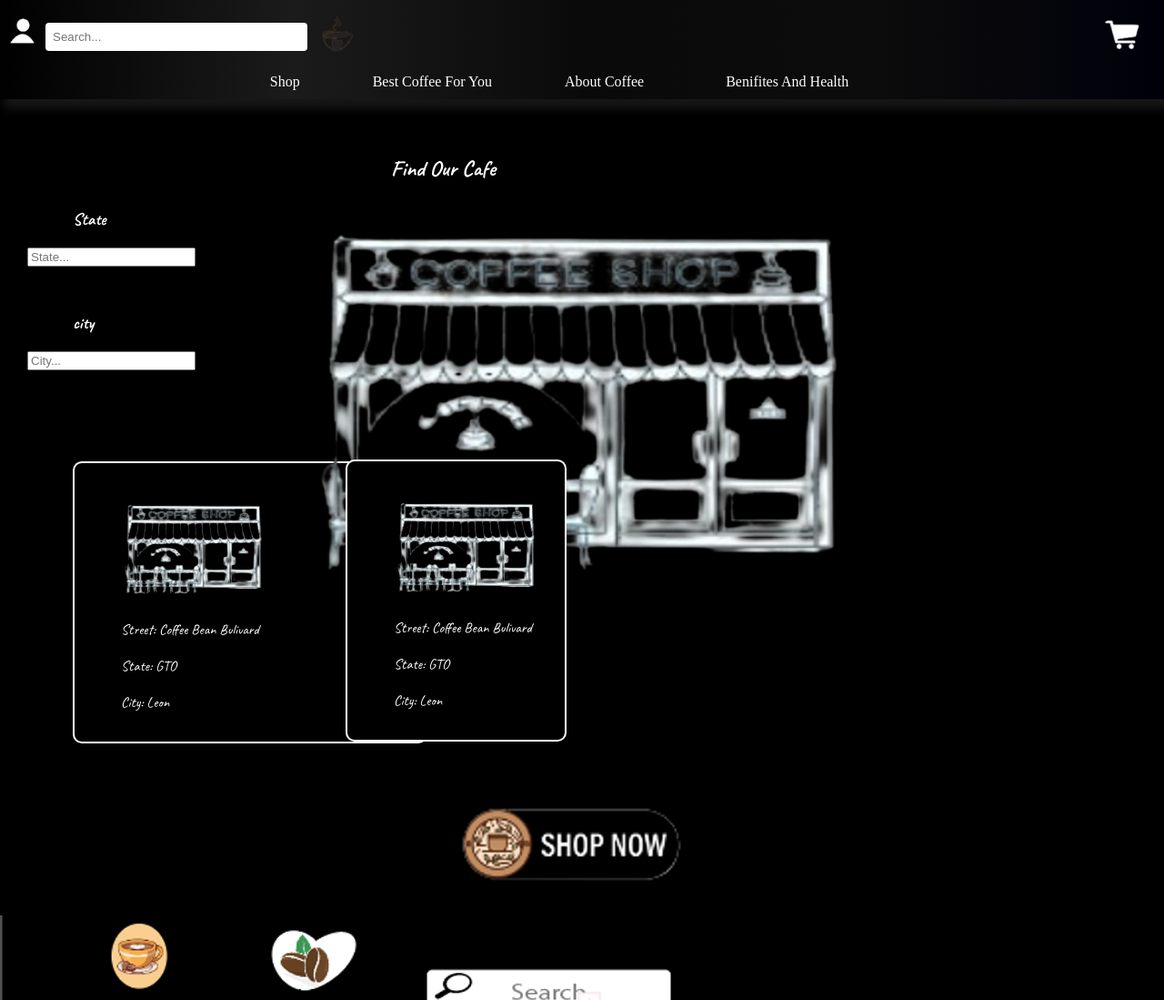
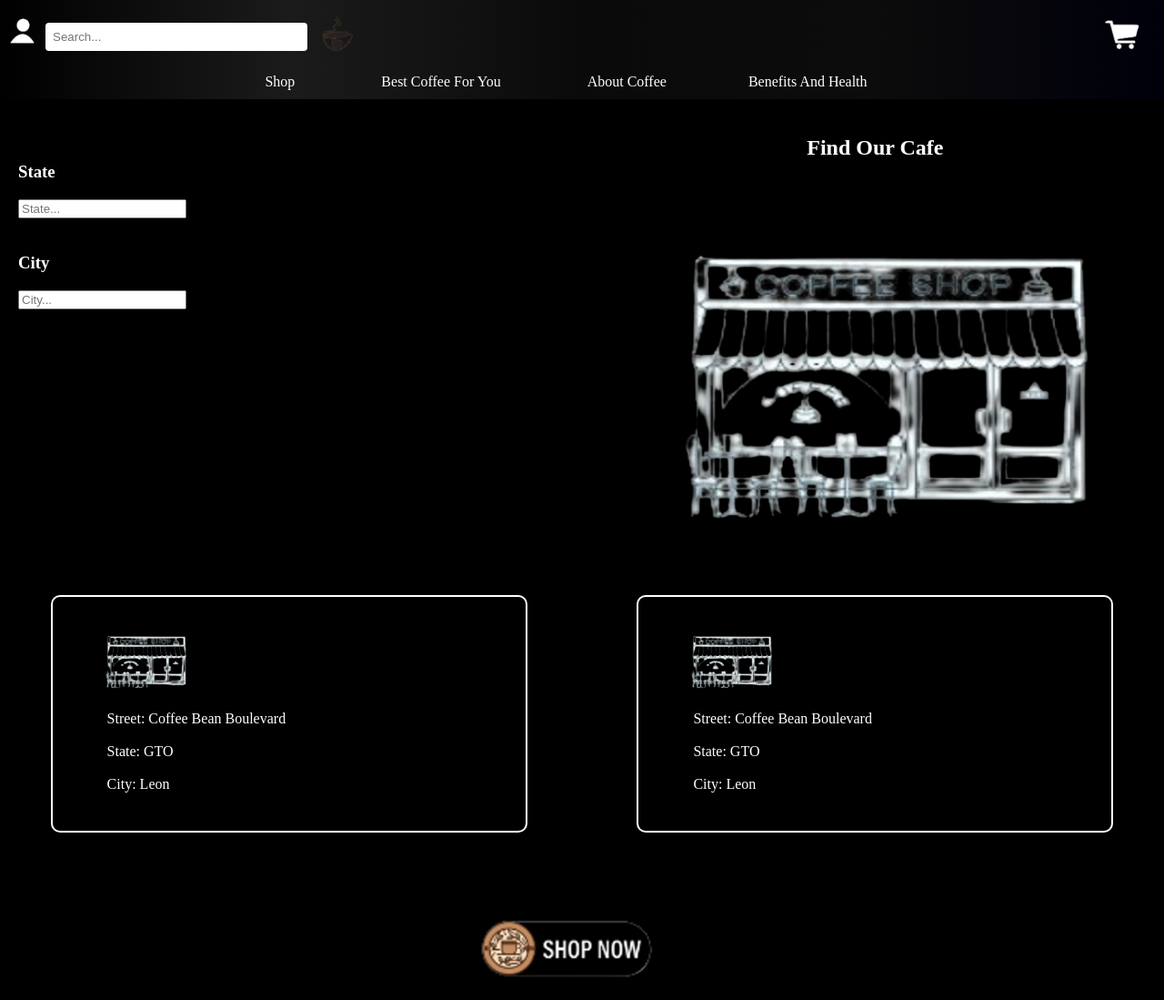
Before and after one commit to Saristeidyn/practicas-desarrollo-web, a website: page front-end/shop.html in a window 1280 px wide. Shown: the top 1099 px of the page at 91% size. Drawn offline with Linux system fonts and the light colour scheme; a web font is replaced by a local one.

Commit message:
2 containers

```diff
--- a/front-end/css/shop.css
+++ b/front-end/css/shop.css
@@ -1,85 +1,194 @@
-ul {
-    list-style-type: none;
+
+
+
+.search-bar input {
+    padding: 5px;
+    width: 200px;
 }
 
-.shop-menu {
-    font-family: "Caveat", cursive;
-    font-optical-sizing: auto;
+.menu ul {
+    list-style: none;
+    padding: 0;
+    display: flex;
+    justify-content: center;
+    margin: 0;
+    flex-wrap: wrap;
+}
+
+.menu ul li {
+    margin: 0 15px;
+}
+
+.menu ul li a {
+    color: #fff;
+    text-decoration: none;
+}
+.find {
     color: white;
 }
 
+.shop-menu-container {
+    display: flex;
+    justify-content: space-between;
+    padding: 20px;
+    background-color: #000000;
+    flex-wrap: wrap;
+}
+
+.left-side, .right-side {
+    width: 48%;
+}
+
 .searchBars-shop {
-    margin-left: 30px;
-    margin-top: 120px;
+    display: flex;
+    flex-direction: column;
+    justify-content: space-around;
+    margin: 20px 0;
+}
+
+.searchBars-shop div {
+    margin: 10px 0;
 }
 
 .state {
     color: white;
-    margin-left: 50px;
-    margin-top: 50px;
 }
 
 .cafeimg {
-    width: 50%;
+    width: 100%;
+    max-width: 500px;
+    height: auto;
+    display: block;
+    margin: 0 auto;
+}
+
+.find-cafe {
+    text-align: center;
+    color: white;
+}
+
+.place, .place-2 {
+    margin: 20px 0;
+    border: 2px solid white;
+    border-radius: 10px;
+    padding: 10px;
+    background-color: #000;
+    display: flex;
+    align-items: center;
+    flex-wrap: wrap;
+    max-width: 500px;
+    margin-left: auto;
+    margin-right: auto;
+}
+
+.place img, .place-2 img {
+    width: 100px;
     height: auto;
 }
 
-.Find {
-    color: white;
+.wordPlace {
+    margin-left: 10px;
+    color: #fff;
+    flex: 1;
 }
 
-.place {
-    margin-top: 100px;
-    margin-left: 80px;
-    margin-bottom: 40px;
-    border: 2px solid white; /* Adding border width and color */
-    border-radius: 10px; /* Smoothing the corners */
-    padding: 1px; /* Adding some padding for inner spacing */
-    background-color: #000000; /* Light grey background for better visibility */
-    display: flex; /* Using flexbox to align items */
-    align-items: center; /* Centering items vertically */
-    width: 30%; /* Box width will fit the content */
+.shopNowWitLogo {
+    text-align: center;
+    background-color: #000;
+    padding: 20px;
+    border-radius: 10px;
+    margin: 20px 0;
+}
+
+.shopnowimg {
+    width: 100%;
+    max-width: 300px;
     height: auto;
 }
 
-.place-2 {
-    margin-top: 100px;
-    margin-left: 80px;
-    margin-bottom: 40px;
-    border: 2px solid white; /* Adding border width and color */
-    border-radius: 10px; /* Smoothing the corners */
-    padding: 1px; /* Adding some padding for inner spacing */
-    background-color: #000000; /* Light grey background for better visibility */
-    display: flex; /* Using flexbox to align items */
-    align-items: center; /* Centering items vertically */
-    width: 80%; /* Box width will fit the content */
+.cont-img img {
+    width: 100%;
     height: auto;
 }
 
-.cafePlace {
-    width: 170px; /* Keeping image width */
-    height: auto; /* Maintaining aspect ratio */
+.contact-info {
+    padding: 20px;
+    background-color: #333;
+    color: #fff;
+    text-align: center;
 }
 
-.wordPlace {
-    margin-left: 10px; /* Adding space between image and text */
-    color: #ffffff; /* Setting text color for better contrast */
-}
+@media (max-width: 768px) {}
+    .shop-menu-container {
+        display: flex;
+        justify-content: space-between;
+        padding: 20px;
+        background-color: #000000;
+        flex-wrap: wrap;
+    }
+
+    .left-side, .right-side {
+        width: 48%;
+    }
+
+    .place {
+        margin: 20px 0;
+        border: 2px solid white;
+        border-radius: 10px;
+        padding: 10px;
+        background-color: #000;
+        display: flex;
+        align-items: center;
+        flex-wrap: wrap;
+        max-width: 500px;
+        margin-left: auto;
+        margin-right: auto;
+    }
+
+    .place img {
+        width: 100px;
+        height: auto;
+    }
+
+    .wordPlace {
+        margin-left: 10px;
+        color: #fff;
+        flex: 1;
+    }
+
+    @media (max-width: 768px) {
+        .shop-menu-container {
+            flex-direction: column;
+            align-items: center;
+        }
+
+        .left-side, .right-side {
+            width: 100%;
+            margin: 10px 0;
+        }
+
+        .place {
+            flex-direction: column;
+            align-items: flex-start;
+        }
+
+        .place {
+            max-width: 100%;
+            margin: 20px auto;
+        }
+    }
 
 
-.shopNowWitLogo {
-    border: none solid white; /* Adding border width and color */
-    border-radius: none; /* Smoothing the corners */
-    padding: 10px; /* Adding some padding for inner spacing */
-    background-color: #000000; /* Light grey background for better visibility */
-    display: flex; /* Using flexbox to align items */
-    align-items: center; /* Centering items vertically */
-    width: 100%; /* Box width will fit the content */
-    justify-content: center;
+@media (max-width: 480px) {
+    .menu ul {
+        flex-direction: column;
+    }
+
+    .menu ul li {
+        margin: 10px 0;
+    }
+
+    .shopnowimg {
+        width: 100%;
+    }
 }
-
-.shopnowimg {
-    align-items: center;
-    width: 30%;
-    height: auto;
-}
--- a/front-end/shop.html
+++ b/front-end/shop.html
@@ -18,20 +18,20 @@
 <body>
 
   <nav>
-
     <div class="top-bar">
-
       <a href="#">
-        <img src="img/Captura_de_pantalla_2024-06-05_165908-removebg-preview.png" alt="user tage" title="user pic">
+        <img src="img/Captura_de_pantalla_2024-06-05_165908-removebg-preview.png" alt="user tag" title="user pic">
       </a>
       <div class="search-bar">
         <input type="text" placeholder="Search...">
       </div>
       <a href="#">
-        <img class="coffee" src="img/Captura_de_pantalla_2024-06-05_171002-removebg-preview.png" alt=" coffe logo" title="main logo">
+        <img class="coffee" src="img/Captura_de_pantalla_2024-06-05_171002-removebg-preview.png" alt="coffee logo"
+          title="main logo">
       </a>
       <a class="cart" href="#">
-        <img class="cartimg" src="img/Captura_de_pantalla_2024-06-05_160610-removebg-preview (1).png" alt="cart img" title="cart">
+        <img class="cartimg" src="img/Captura_de_pantalla_2024-06-05_160610-removebg-preview (1).png" alt="cart img"
+          title="cart">
       </a>
     </div>
 
@@ -40,14 +40,13 @@
         <li><a href="shop.html">Shop</a></li>
         <li><a href="bestCoffeeForYou.html">Best Coffee For You</a></li>
         <li><a href="aboutCoffee.html">About Coffee</a></li>
-        <li><a href="benifitesAndHealth.html">Benifites And Health</a></li>
+        <li><a href="benifitesAndHealth.html">Benefits And Health</a></li>
       </ul>
     </div>
-
   </nav>
 
-  <div class="shop-menu">
-
+  <div class="shop-menu-container">
+    <div class="left-side">
       <div class="searchBars-shop">
         <div>
           <h3 class="state">State</h3>
@@ -55,17 +54,32 @@
         </div>
 
         <div>
-        <h3 class="state">city</h3>
+          <h3 class="state">City</h3>
           <input type="text" placeholder="City...">
         </div>
       </div>
+    </div>
 
-    <div>
-      <h2 class="Find" style="position: absolute; top: 150px; left: 430px;">Find Our Cafe</h2>
-      <img src="img/cafe.png.png" alt="cafe shoip" title="shop of the cafe" class="cafeimg" style="position: absolute; top: 150px; left: 300px;">
+    <div class="right-side">
+      <div class="find-cafe">
+        <h2 class="Find">Find Our Cafe</h2>
+        <img src="img/cafe.png.png" alt="cafe shop" title="shop of the cafe" class="cafeimg">
+      </div>
+    </div>
   </div>
 
 
+
+
+
+
+
+
+
+
+
+  <div class="shop-menu-container">
+    <div class="left-side">
       <div class="place">
         <ul>
           <li>
@@ -73,28 +87,8 @@
           </li>
           <li>
             <p class="wordPlace">
-            Street: Coffee Bean Bulivard <br>
-            <br>
-            State: GTO
-            <br> <br>
-            City: Leon
-          </p>
-        </li>
-      </ul>
-    </div>
-
-    <div class="other" style="position: absolute; top: 405px; left: 300px;">
-      <div class="place-2">
-        <ul>
-          <li>
-            <img src="img/cafe.png.png" alt="cafe" class="cafePlace" title="cafe pic">
-          </li>
-          <li>
-            <p class="wordPlace">
-              Street: Coffee Bean Bulivard <br>
-              <br>
-              State: GTO
-              <br> <br>
+              Street: Coffee Bean Boulevard <br><br>
+              State: GTO <br><br>
               City: Leon
             </p>
           </li>
@@ -102,15 +96,36 @@
       </div>
     </div>
 
+    <div class="right-side">
+      <div class="place">
+        <ul>
+          <li>
+            <img src="img/cafe.png.png" alt="cafe" class="cafePlace" title="cafe pic">
+          </li>
+          <li>
+            <p class="wordPlace">
+              Street: Coffee Bean Boulevard <br><br>
+              State: GTO <br><br>
+              City: Leon
+            </p>
+          </li>
+        </ul>
+      </div>
+    </div>
+  </div>
+
+
+
+
+
+
     <div class="shopNowWitLogo">
-      <img class="shopnowimg" src="img/shopnowimg.png" alt="sop now logo" title="shop now">
-
+      <img class="shopnowimg" src="img/shopnowimg.png" alt="shop now logo" title="shop now">
     </div>
 
     <div class="cont-img">
       <img src="img/thePage.png" alt="the shop page" title="shop">
     </div>
-
   </div>
 
   <div class="contact-info">
@@ -123,7 +138,6 @@
       with your inquiries.</p>
   </div>
 
-
 </body>
 
 </html>
```
Lines whose indentation alone changed are shown as unchanged.
